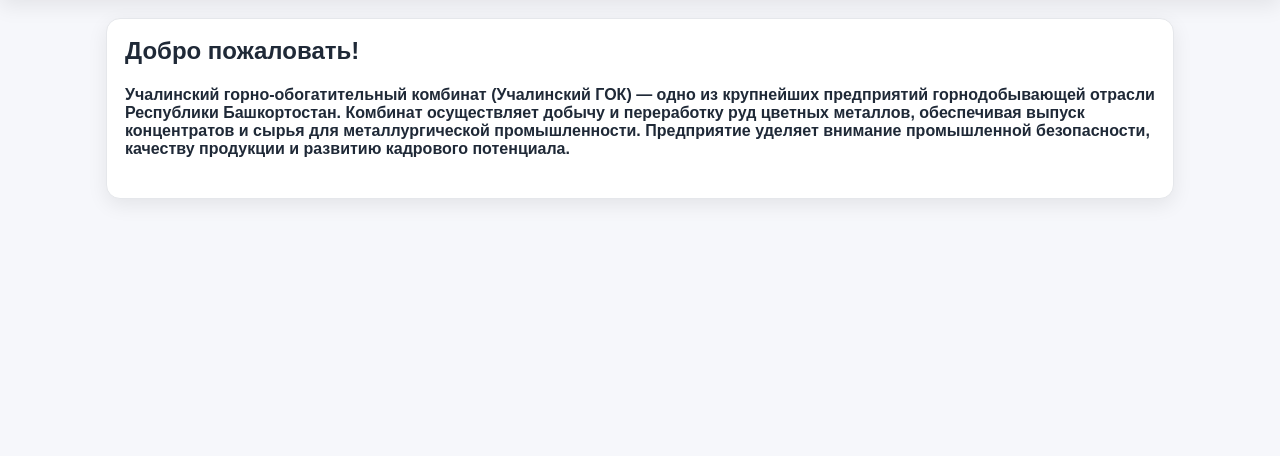
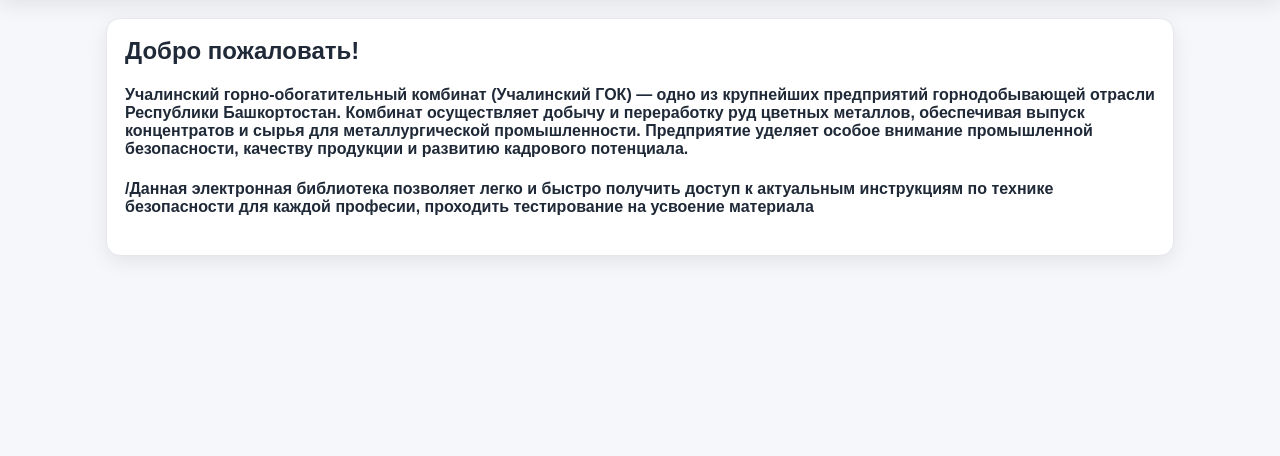
Before and after one commit to Bishop871/ugok-safety-library, a Flask app: page / in a window 1280 px wide. Shown: the part 258-714 px from the top of the page. Run offline with Flask 3, Linux system fonts and the light colour scheme.

Commit message:
Update index.html

```diff
--- a/templates/index.html
+++ b/templates/index.html
@@ -8,7 +8,10 @@
       <p style="margin-bottom:0;">
         <h4>Учалинский горно-обогатительный комбинат (Учалинский ГОК) — одно из крупнейших предприятий горнодобывающей отрасли Республики Башкортостан.
         Комбинат осуществляет добычу и переработку руд цветных металлов, обеспечивая выпуск концентратов и сырья для металлургической промышленности.
-        Предприятие уделяет внимание промышленной безопасности, качеству продукции и развитию кадрового потенциала.
+        Предприятие уделяет особое внимание промышленной безопасности, качеству продукции и развитию кадрового потенциала.
         </h4>
+        <p style="margin-bottom:0;">
+          <h4>/Данная электронная библиотека позволяет легко и быстро получить доступ к актуальным инструкциям по технике безопасности для каждой професии,
+            проходить тестирование на усвоение материала</h4>
     </div>
 {% endblock %}
```
